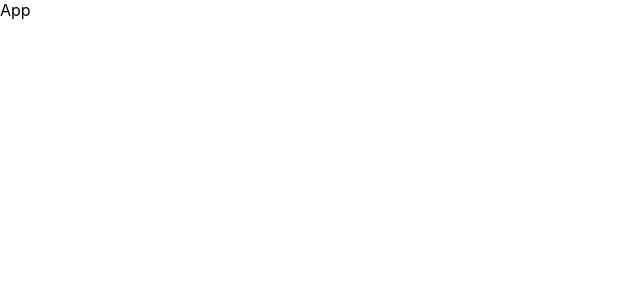
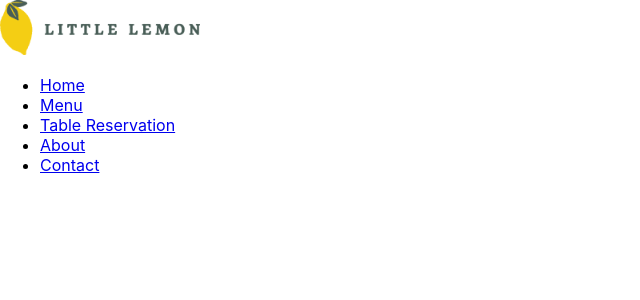
Before and after one commit to DiDubovyk/Little_Lemon, a React (Create React App) app: page / in a window 1280 px wide. Shown: the top 300 px of the page, without its empty margins (0-640 px from the left). Built offline with nearby package versions, Linux system fonts and the light colour scheme; the HTML template or start-up script is replaced by a standard one.

Commit message:
Update HTML and create component's files

```diff
--- a/public/index.html
+++ b/public/index.html
@@ -2,42 +2,16 @@
 <html lang="en">
   <head>
     <meta charset="utf-8" />
-    <link rel="icon" href="%PUBLIC_URL%/favicon.ico" />
     <meta name="viewport" content="width=device-width, initial-scale=1" />
-    <meta name="theme-color" content="#000000" />
-    <meta
-      name="description"
-      content="Web site created using create-react-app"
-    />
-    <link rel="apple-touch-icon" href="%PUBLIC_URL%/logo192.png" />
-    <!--
-      manifest.json provides metadata used when your web app is installed on a
-      user's mobile device or desktop. See https://developers.google.com/web/fundamentals/web-app-manifest/
-    -->
-    <link rel="manifest" href="%PUBLIC_URL%/manifest.json" />
-    <!--
-      Notice the use of %PUBLIC_URL% in the tags above.
-      It will be replaced with the URL of the `public` folder during the build.
-      Only files inside the `public` folder can be referenced from the HTML.
-
-      Unlike "/favicon.ico" or "favicon.ico", "%PUBLIC_URL%/favicon.ico" will
-      work correctly both with client-side routing and a non-root public URL.
-      Learn how to configure a non-root public URL by running `npm run build`.
-    -->
-    <title>React App</title>
+    <meta name="description" content="Little Lemon restaurant with italian cuisine"/>
+    <meta name="og:title" content="Little Lemon restaurant"/>
+    <meta name="og:description" content="Delicios food with cozy touch"/>
+    <meta name="og:image" content="./BG.jpg"/>
+    <title>Little Lemon</title>
   </head>
   <body>
     <noscript>You need to enable JavaScript to run this app.</noscript>
     <div id="root"></div>
-    <!--
-      This HTML file is a template.
-      If you open it directly in the browser, you will see an empty page.
 
-      You can add webfonts, meta tags, or analytics to this file.
-      The build step will place the bundled scripts into the <body> tag.
-
-      To begin the development, run `npm start` or `yarn start`.
-      To create a production bundle, use `npm run build` or `yarn build`.
-    -->
   </body>
 </html>
--- a/src/App.js
+++ b/src/App.js
@@ -1,12 +1,16 @@
+import './App.css';
+import Footer from './components/Footer';
+import Header from './components/Header';
+import Main from './components/Main';
 
-import './App.css';
 
 function App() {
   return (
-    <div>
-      App
-
-    </div>
+    <>
+      <Header />
+      <Main />
+      <Footer />
+    </>
   );
 }
 
--- /dev/null
+++ b/src/components/Footer.jsx
@@ -0,0 +1,10 @@
+
+const Footer = () => {
+  return (
+    <>
+
+    </>
+  )
+}
+
+export default Footer;
--- /dev/null
+++ b/src/components/Header.jsx
@@ -0,0 +1,13 @@
+import Nav from "./Nav";
+import logo from "../assets/logo.png"
+
+const Header = () => {
+  return (
+      <>
+          <img src={logo} alt="Logo" width={200} />
+      <Nav />
+    </>
+  )
+}
+
+export default Header;
--- /dev/null
+++ b/src/components/Main.jsx
@@ -0,0 +1,10 @@
+
+const Main = () => {
+  return (
+    <>
+
+    </>
+  )
+}
+
+export default Main;
--- /dev/null
+++ b/src/components/Nav.jsx
@@ -0,0 +1,26 @@
+
+const Nav = () => {
+  return (
+    <nav>
+      <ul>
+        <li>
+          <a href="#home">Home</a>
+        </li>
+        <li>
+          <a href="#menu">Menu</a>
+        </li>
+        <li>
+          <a href="#book">Table Reservation</a>
+        </li>
+        <li>
+          <a href="#about">About</a>
+        </li>
+        <li>
+          <a href="#contact">Contact</a>
+        </li>
+      </ul>
+    </nav>
+  );
+}
+
+export default Nav;
```
Also changed, not shown: src/assets/logo.png (added), 1 other file (tests, documents, lock files or other folders).
